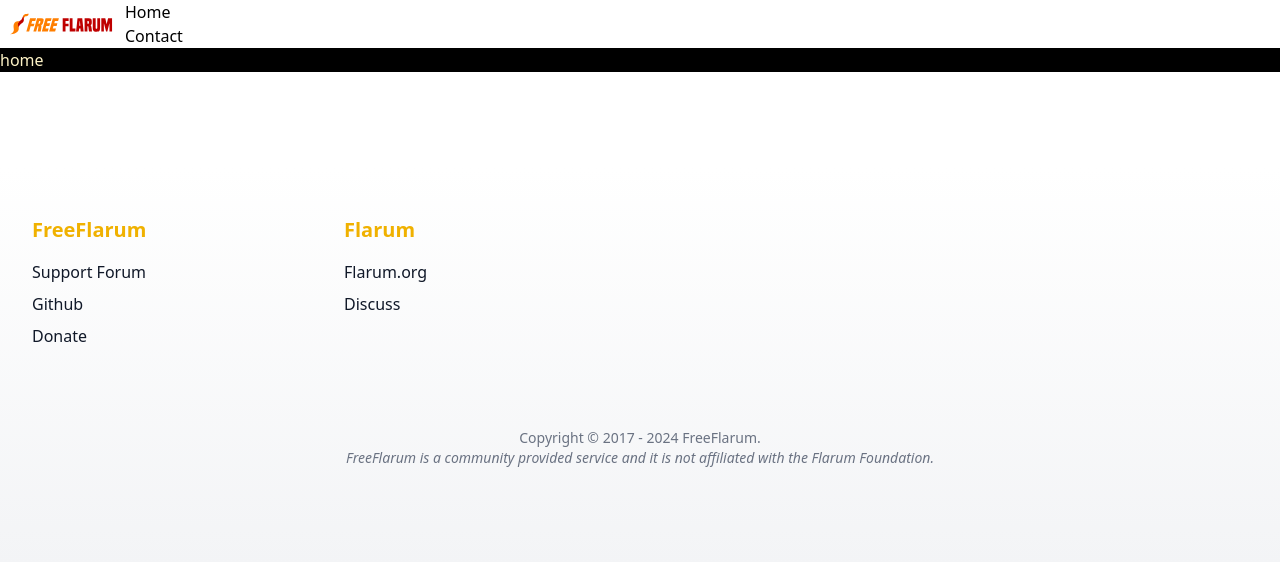
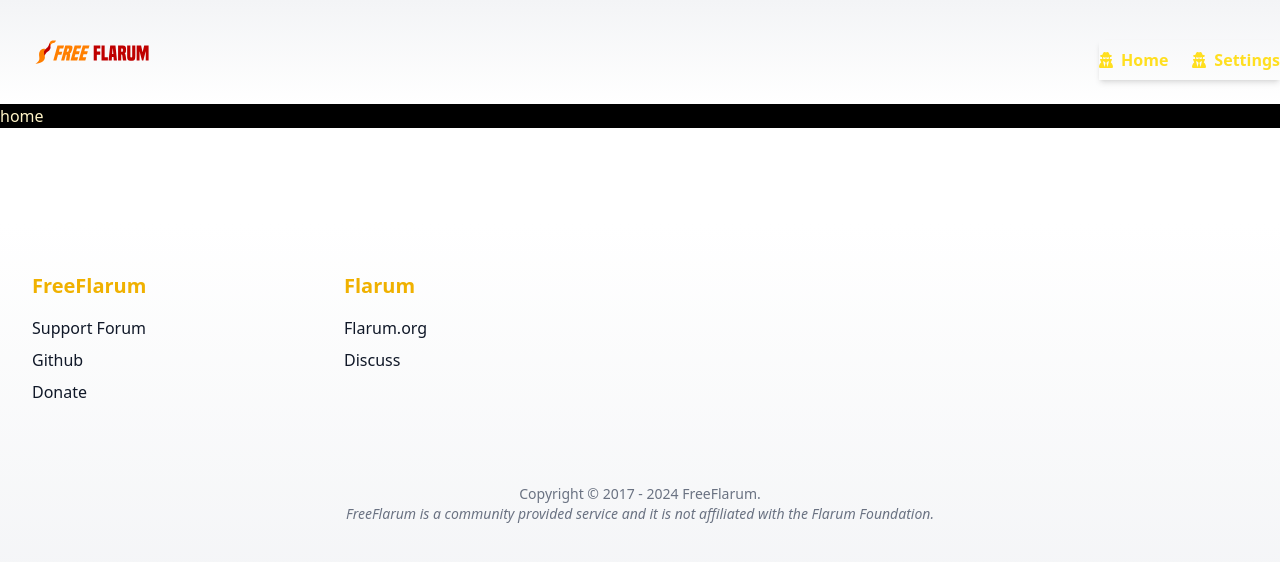
Before and after one commit to SKevo18/freeflarum-frontend, a Vue app: page / in a window 1280 px wide. Shown: the top 562 px of the page. Built offline with nearby package versions, Linux system fonts and the light colour scheme.

Commit message:
zakladna struktura

```diff
--- a/package.json
+++ b/package.json
@@ -13,6 +13,11 @@
     "format": "prettier --write src/"
   },
   "dependencies": {
+    "@fortawesome/fontawesome-svg-core": "^6.7.1",
+    "@fortawesome/free-brands-svg-icons": "^6.7.1",
+    "@fortawesome/free-regular-svg-icons": "^6.7.1",
+    "@fortawesome/free-solid-svg-icons": "^6.7.1",
+    "@fortawesome/vue-fontawesome": "^3.0.8",
     "@tailwindcss/vite": "^4.0.0-beta.2",
     "axios": "^1.7.8",
     "pinia": "^2.2.6",
--- a/src/components/HeaderComponent.vue
+++ b/src/components/HeaderComponent.vue
@@ -2,38 +2,64 @@
 import { defineComponent } from 'vue'
 import { RouterLink } from 'vue-router'
 
+import LinkComponent from '@/components/ui/LinkComponent.vue'
+import { FontAwesomeIcon } from '@fortawesome/vue-fontawesome';
+
 export default defineComponent({
   name: 'HeaderComponent',
+  components: {
+    FontAwesomeIcon,
+    LinkComponent,
+  },
   data() {
     return {
-      buttons: ['Home', 'Contact'],
-      links: {} as { [key: string]: string },
+      mobileMenuOpen: false,
+      links: {
+        Home: 'home',
+        Settings: 'user',
+      },
     }
-  },
-  beforeMount() {
-    this.loadRoutePaths()
-  },
-  methods: {
-    loadRoutePaths() {
-      for (const title of this.buttons) {
-        let route = this.$router.getRoutes().find((route) => route.name == title.toLowerCase())
-        if (route == undefined) continue
-
-        this.links[title] = route?.path
-      }
-    },
   },
 })
 </script>
 
 <template>
-  <header>
-    <img alt="FreeFlarum Logo" class="logo" src="/logo.svg" width="125" height="125" />
+  <header
+    class="flex flex-row flex-wrap justify-between px-6 py-6 md:items-center md:space-x-4 bg-gradient-to-b from-gray-100 to-white dark:from-gray-800 dark:to-gray-900"
+  >
+    <a href="/">
+      <span class="sr-only">FreeFlarum.com</span>
+      <img src="/logo.svg" width="140" height="35" class="w-auto h-8" alt="FreeFlarum Logo" />
+    </a>
 
-    <div class="wrapper">
-      <nav v-for="(href, title) in links">
-        <RouterLink :to="href">{{ title }}</RouterLink>
-      </nav>
-    </div>
+    <button
+      @click="mobileMenuOpen = !mobileMenuOpen"
+      class="self-center inline-block w-8 h-8 p-1 text-gray-600 bg-gray-200 focus:outline-none md:hidden dark:bg-gray-800 dark:text-gray-400 hover:text-gray-500"
+      aria-label="Open Mobile Menu"
+    >
+      <svg fill="currentColor" viewBox="0 0 20 20" xmlns="http://www.w3.org/2000/svg">
+        <path
+          fill-rule="evenodd"
+          d="M3 5a1 1 0 011-1h12a1 1 0 110 2H4a1 1 0 01-1-1zM3 10a1 1 0 011-1h12a1 1 0 110 2H4a1 1 0 01-1-1zM3 15a1 1 0 011-1h12a1 1 0 110 2H4a1 1 0 01-1-1z"
+          clip-rule="evenodd"
+        ></path>
+      </svg>
+    </button>
+
+    <nav
+      class="fixed w-full left-0 z-50 flex-col px-6 py-4 mt-4 font-semibold rounded-lg shadow-md md:relative top-16 md:top-0 md:flex md:flex-row md:space-x-6 md:w-auto md:rounded-none md:bg-transparent md:p-0"
+      :class="mobileMenuOpen ? 'flex bg-gray-100 dark:bg-gray-900' : 'hidden'"
+    >
+      <RouterLink
+        v-for="(icon, title) in links"
+        :to="{ name: title.toLowerCase() }"
+        @click="mobileMenuOpen = false"
+      >
+        <LinkComponent>
+          <FontAwesomeIcon :icon="['fas', 'user-secret']" />
+          <span>{{ title }}</span>
+        </LinkComponent>
+      </RouterLink>
+    </nav>
   </header>
 </template>
--- /dev/null
+++ b/src/components/ui/LinkComponent.vue
@@ -0,0 +1,13 @@
+<script lang="ts">
+import { defineComponent } from 'vue'
+
+export default defineComponent({
+  name: 'LinkComponent',
+})
+</script>
+
+<template>
+  <div class="flex py-2 space-x-2 items-center hover:text-yellow-500 text-yellow-300">
+    <slot></slot>
+  </div>
+</template>
--- a/src/main.ts
+++ b/src/main.ts
@@ -2,6 +2,7 @@
 
 import { createApp } from 'vue'
 import { createPinia } from 'pinia'
+import { library } from '@fortawesome/fontawesome-svg-core'
 
 import App from '@/App.vue'
 import router from '@/router'
@@ -11,4 +12,7 @@
 app.use(createPinia())
 app.use(router)
 
+import { faUserSecret } from '@fortawesome/free-solid-svg-icons'
+library.add(faUserSecret)
+
 app.mount('#app')
--- /dev/null
+++ b/src/views/ExtensionsView.vue
@@ -0,0 +1,11 @@
+<script lang="ts">
+import { defineComponent } from 'vue'
+
+export default defineComponent({
+  name: 'ExtensionsView',
+})
+</script>
+
+<template>
+  <main>extensions</main>
+</template>
```
Also changed, not shown: src/assets/main.css (line endings or trailing spaces).
